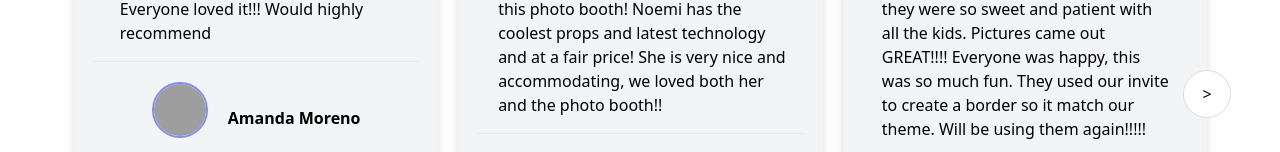
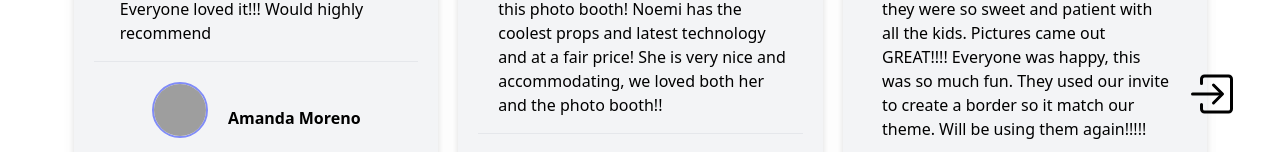
Before and after one commit to missatrox44/love-thy-selfie, a React (Vite) app: page / in a window 1280 px wide. Shown: the part 243-395 px from the top of the page. Built offline with nearby package versions, Linux system fonts and the light colour scheme; grey boxes are pictures that could not be loaded.

Commit message:
new buttons for carousel

```diff
--- a/src/components/ReviewCard/styles.css
+++ b/src/components/ReviewCard/styles.css
@@ -1,9 +1,4 @@
 .custom-card {
-  transform-origin: top left;
   margin: 20px 10px;
   width: 100%;
 }
-
-.custom-card:first-child {
-  margin-left: 10px;
-}
--- a/src/components/ReviewCarousel/index.jsx
+++ b/src/components/ReviewCarousel/index.jsx
@@ -53,9 +53,7 @@ const ReviewCarousel = (props) => {
       <div className="carousel-wrapper">
         {
           currentIndex > 0 &&
-          <button onClick={prev} className="left-arrow">
-            &lt;
-          </button>
+<svg onClick={prev} className="left-arrow" stroke="currentColor" fill="currentColor" stroke-width="0" viewBox="0 0 16 16" height="1em" width="1em" xmlns="http://www.w3.org/2000/svg"><path fill-rule="evenodd" d="M7.854 11.354a.5.5 0 000-.708L5.207 8l2.647-2.646a.5.5 0 10-.708-.708l-3 3a.5.5 0 000 .708l3 3a.5.5 0 00.708 0z" clip-rule="evenodd"></path><path fill-rule="evenodd" d="M15 8a.5.5 0 00-.5-.5h-9a.5.5 0 000 1h9A.5.5 0 0015 8z" clip-rule="evenodd"></path><path fill-rule="evenodd" d="M2.5 14.5A1.5 1.5 0 011 13V3a1.5 1.5 0 011.5-1.5h8A1.5 1.5 0 0112 3v1.5a.5.5 0 01-1 0V3a.5.5 0 00-.5-.5h-8A.5.5 0 002 3v10a.5.5 0 00.5.5h8a.5.5 0 00.5-.5v-1.5a.5.5 0 011 0V13a1.5 1.5 0 01-1.5 1.5h-8z" clip-rule="evenodd"></path></svg>
         }
         <div className="carousel-content-wrapper">
           <div className="carousel-content"
@@ -69,17 +67,17 @@ const ReviewCarousel = (props) => {
         {
           //if it's a big screen
           bigScreen && (currentIndex < ((length / 3) - 1)) &&
-          <button onClick={next} className="right-arrow">
-            &gt;
-          </button>
+           <svg  onClick={next} className="right-arrow" stroke="currentColor" fill="currentColor" stroke-width="0" viewBox="0 0 16 16" height="1em" width="1em" xmlns="http://www.w3.org/2000/svg"><path fill-rule="evenodd" d="M8.146 11.354a.5.5 0 010-.708L10.793 8 8.146 5.354a.5.5 0 11.708-.708l3 3a.5.5 0 010 .708l-3 3a.5.5 0 01-.708 0z" clip-rule="evenodd"></path><path fill-rule="evenodd" d="M1 8a.5.5 0 01.5-.5h9a.5.5 0 010 1h-9A.5.5 0 011 8z" clip-rule="evenodd"></path><path fill-rule="evenodd" d="M13.5 14.5A1.5 1.5 0 0015 13V3a1.5 1.5 0 00-1.5-1.5h-8A1.5 1.5 0 004 3v1.5a.5.5 0 001 0V3a.5.5 0 01.5-.5h8a.5.5 0 01.5.5v10a.5.5 0 01-.5.5h-8A.5.5 0 015 13v-1.5a.5.5 0 00-1 0V13a1.5 1.5 0 001.5 1.5h8z" clip-rule="evenodd"></path></svg>
 
           ||
 
           //if it's not a big screen
+          // !bigScreen && (currentIndex < length - 1) &&
+          // <button onClick={next} className="right-arrow">
+          //   &gt;
+          // </button>
           !bigScreen && (currentIndex < length - 1) &&
-          <button onClick={next} className="right-arrow">
-            &gt;
-          </button>
+          <svg  onClick={next} className="right-arrow" stroke="currentColor" fill="currentColor" stroke-width="0" viewBox="0 0 16 16" height="1em" width="1em" xmlns="http://www.w3.org/2000/svg"><path fill-rule="evenodd" d="M8.146 11.354a.5.5 0 010-.708L10.793 8 8.146 5.354a.5.5 0 11.708-.708l3 3a.5.5 0 010 .708l-3 3a.5.5 0 01-.708 0z" clip-rule="evenodd"></path><path fill-rule="evenodd" d="M1 8a.5.5 0 01.5-.5h9a.5.5 0 010 1h-9A.5.5 0 011 8z" clip-rule="evenodd"></path><path fill-rule="evenodd" d="M13.5 14.5A1.5 1.5 0 0015 13V3a1.5 1.5 0 00-1.5-1.5h-8A1.5 1.5 0 004 3v1.5a.5.5 0 001 0V3a.5.5 0 01.5-.5h8a.5.5 0 01.5.5v10a.5.5 0 01-.5.5h-8A.5.5 0 015 13v-1.5a.5.5 0 00-1 0V13a1.5 1.5 0 001.5 1.5h8z" clip-rule="evenodd"></path></svg>
         }
       </div>
     </div>
--- a/src/components/ReviewCarousel/styles.css
+++ b/src/components/ReviewCarousel/styles.css
@@ -45,26 +45,23 @@
   transform: translateY(-50%);
   width: 48px;
   height: 48px;
-  border-radius: 24px;
-  background-color: white;
-  border: 1px solid #ddd;
+  cursor: pointer;
+  /* border-radius: 24px; */
+  /* background-color: white; */
+  /* border: 1px solid #ddd; */
 }
 
 .left-arrow {
-  left: -15px;
+  left: -20px;
 }
 
 .right-arrow {
-  right: -15px;
-}
-
-.invisible {
-  display: none;
+  right: -20px;
 }
 
 @media only screen and (min-width: 640px) {
   .carousel-content > * {
-    width: calc(33% - 15.8px);
+    width: calc(33% - 15.7px);
   }
 }
 
```
